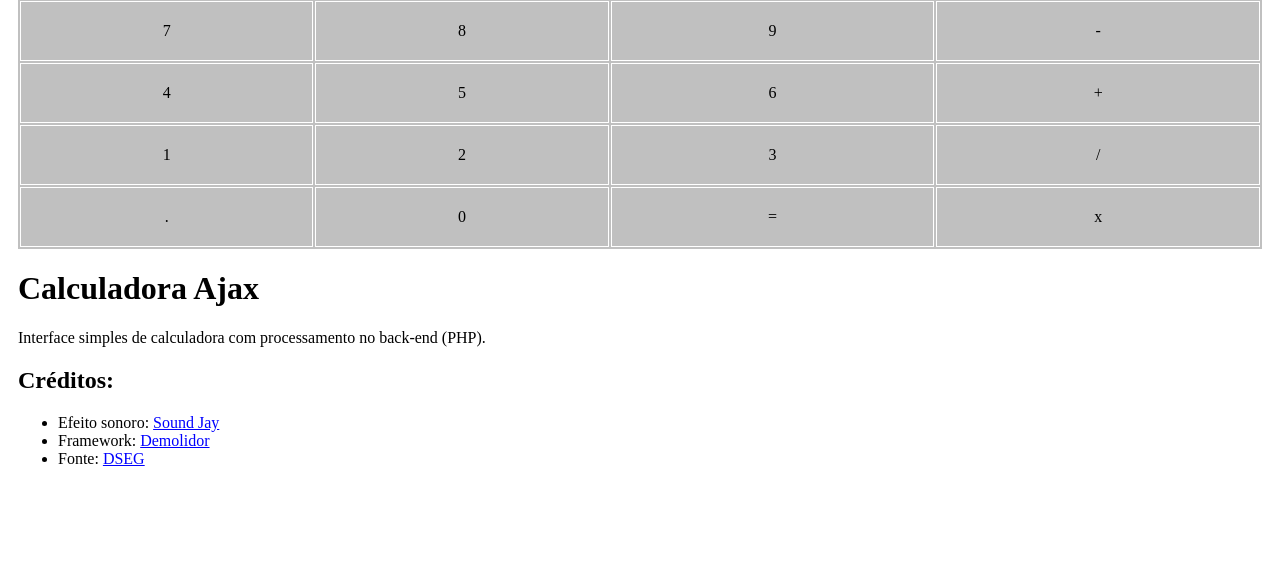
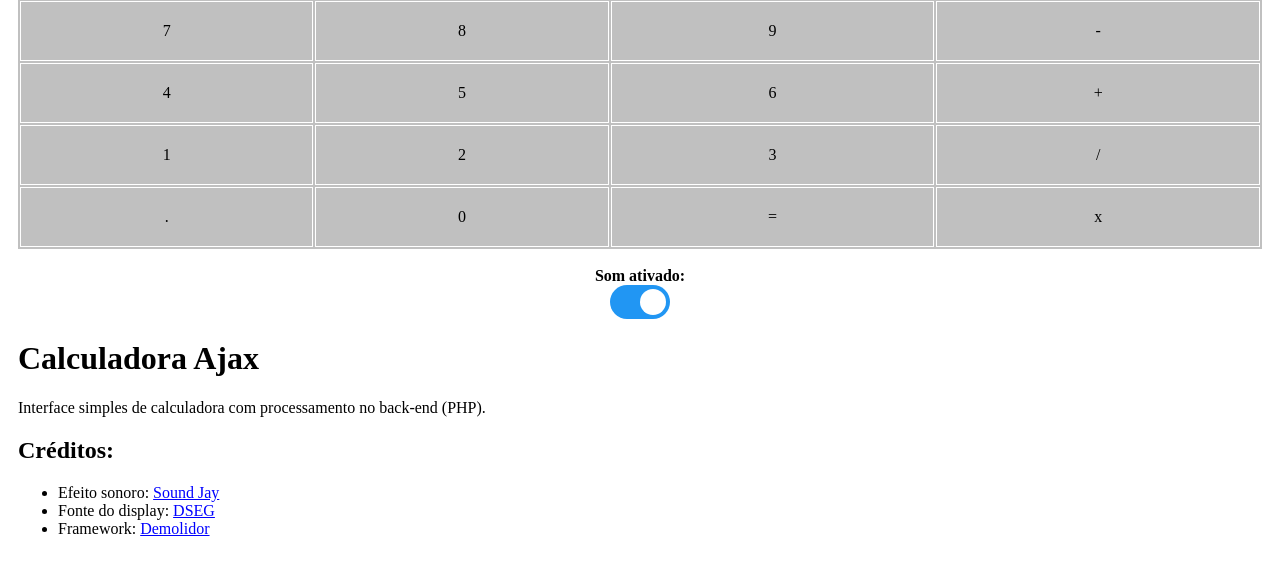
Before and after one commit to aicoutos/calc, a PHP site: page /app/view/index.php in a window 1280 px wide. Shown: the part 111-686 px from the top of the page. Run offline with PHP 8.4, Linux system fonts and the light colour scheme; data that the repository does not hold is empty.

Commit message:
CREATE botão mute

```diff
--- a/app/view/index.php
+++ b/app/view/index.php
@@ -35,6 +35,16 @@ require 'inc/header.php';
                     <td>x</td>
                 </tr>
             </table>
+            <br>
+            <center>
+                <label for="mute" id="lblMute">
+                    Som ativado:
+                </label>
+                <label class="switch">
+                    <input id="mute" type="checkbox" checked>
+                    <span class="slider round"></span>
+                </label>
+            </center>
         </div>
         <div class="g4">
             <h1>Calculadora Ajax</h1>
@@ -48,15 +58,15 @@ require 'inc/header.php';
                     </a>
                 </li>
                 <li>
+                    Fonte do display:
+                    <a href="https://www.keshikan.net/fonts-e.html" target="_blank">
+                        DSEG
+                    </a>
+                </li>
+                <li>
                     Framework:
                     <a href="https://demolidor.github.io/" target="_blank">
                         Demolidor
-                    </a>
-                </li>
-                <li>
-                    Fonte:
-                    <a href="https://www.keshikan.net/fonts-e.html" target="_blank">
-                        DSEG
                     </a>
                 </li>
             </ul>
--- a/public/css/extra.css
+++ b/public/css/extra.css
@@ -31,6 +31,66 @@
     min-height: calc(102px - 0.5em);
     width: 100%;
 }
+/*botão toggle*/
+.switch {
+  position: relative;
+  display: inline-block;
+  width: 60px;
+  height: 34px;
+}
+
+.switch input {
+  opacity: 0;
+  width: 0;
+  height: 0;
+}
+
+.slider {
+  position: absolute;
+  cursor: pointer;
+  top: 0;
+  left: 0;
+  right: 0;
+  bottom: 0;
+  background-color: #ccc;
+  -webkit-transition: .4s;
+  transition: .4s;
+}
+
+.slider:before {
+  position: absolute;
+  content: "";
+  height: 26px;
+  width: 26px;
+  left: 4px;
+  bottom: 4px;
+  background-color: white;
+  -webkit-transition: .4s;
+  transition: .4s;
+}
+
+input:checked + .slider {
+  background-color: #2196F3;
+}
+
+input:focus + .slider {
+  box-shadow: 0 0 1px #2196F3;
+}
+
+input:checked + .slider:before {
+  -webkit-transform: translateX(26px);
+  -ms-transform: translateX(26px);
+  transform: translateX(26px);
+}
+
+/* Rounded sliders */
+.slider.round {
+  border-radius: 34px;
+}
+
+.slider.round:before {
+  border-radius: 50%;
+}
 @media ( max-width : 1300px) {
     #display{
         font-size:2.5em;
--- a/public/js/main.js
+++ b/public/js/main.js
@@ -2,10 +2,20 @@ var a=false;
 var b=false;
 var mode='a';
 var op;
+var somDoClick=true;
 $("#buttons td").on("click",function(e){
     var str=$(this).html();
     processarEntrada(str);
     playSoundFx('/audio/button-35.mp3');
+});
+$("#mute").on("click",function(e){
+    if($(this).is(":checked")){
+        setSomDoClick(true);
+        $('#lblMute').html('Som ativado:');
+    }else{
+        setSomDoClick(false);
+        $('#lblMute').html('Som desativado:');
+    }
 });
 function appendToA(str){
     limparDisplay();
@@ -47,6 +57,9 @@ function getMode(){
 function getOp(){
     return op;
 }
+function getSomDoClick(){
+    return somDoClick;
+}
 function limparDisplay(){
     $('#display').html('');
 }
@@ -68,12 +81,11 @@ function playSoundFx(sound){
             }
         }
         audio_element.load();
-        audio_element.playclip=function(){
+        if(getSomDoClick()){
             audio_element.pause();
             audio_element.currentTime=0;
             audio_element.play();
         }
-        return audio_element.playclip();
     }
 }
 function processarEntrada(str){
@@ -139,3 +151,6 @@ function setMode(str){
 function setOp(str){
     op=str;
 }
+function setSomDoClick(bool){
+    somDoClick=bool;
+}
```
Also changed, not shown: README.md.
